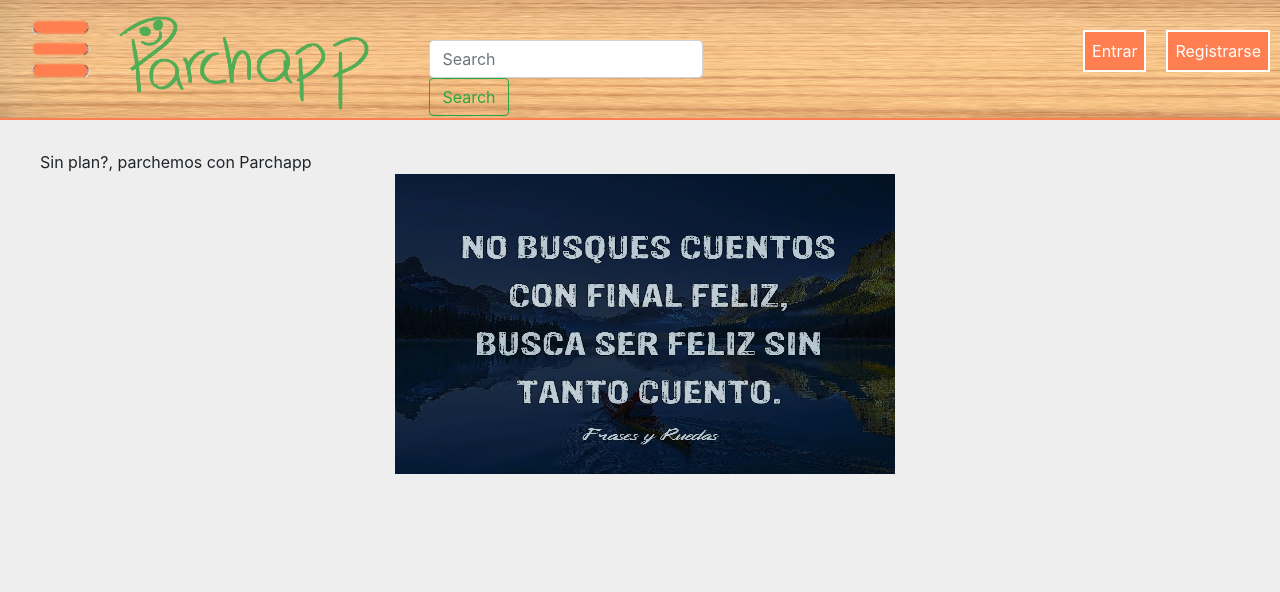
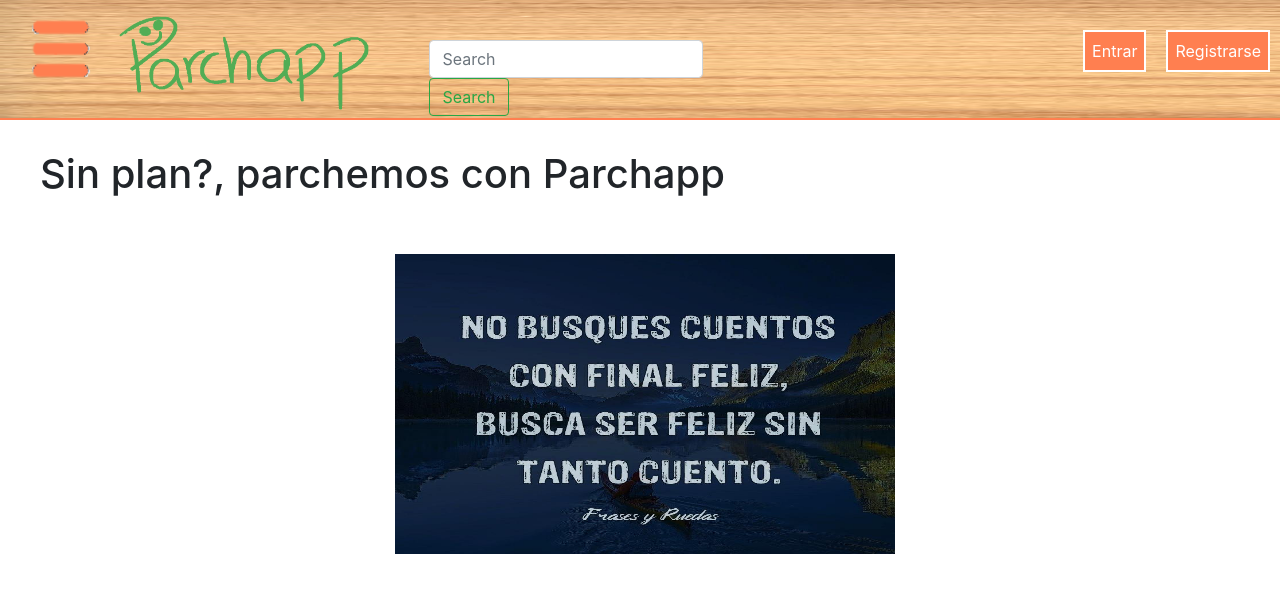
Before and after one commit to famedinap/redes, a plain HTML site: page proyecto/index.html in a window 1280 px wide. Drawn offline with nearby package versions, Linux system fonts and the light colour scheme.

Commit message:
porsiacaso

```diff
--- a/proyecto/estilos.css
+++ b/proyecto/estilos.css
@@ -31,7 +31,7 @@ header{
 body{
     font-family: 'Raleway', sans-serif;
     margin: 0;
-    overflow: hidden;
+    overflow: auto;
 }
 .sidebar{
     position: absolute;
@@ -75,7 +75,7 @@ text-decoration: none;
     width: 100%;
     height: 100%;
     position: absolute;
-    background: #eee;
+    background: #fff;
     padding: 30px;
     transition: all 0.5s;
 }
@@ -101,6 +101,11 @@ text-decoration: none;
 .elresto{
     position:   static;
     margin: 120px 0px 20px 10px;
+    overflow: auto;
+    background: #fff;
+}
+.elresto h1{
+
 }
 .slider{
     width: 500px;
--- a/proyecto/index.html
+++ b/proyecto/index.html
@@ -55,7 +55,7 @@
      </div>
      </header>
      	<div class="elresto">
-     	    Sin plan?, parchemos con Parchapp<br>
+     	    <h1>Sin plan?, parchemos con Parchapp<br><br></h1>
      	    <div class="slider">
      	        <ul>
      	            <li><img src="img1.jpg" alt=""></li>
@@ -64,6 +64,8 @@
      	            <li><img src="img4.png" alt=""></li>
      	        </ul>
      	    </div>
+
+
      	</div>
  </div>
  <script src="abrir.js"></script>
```
